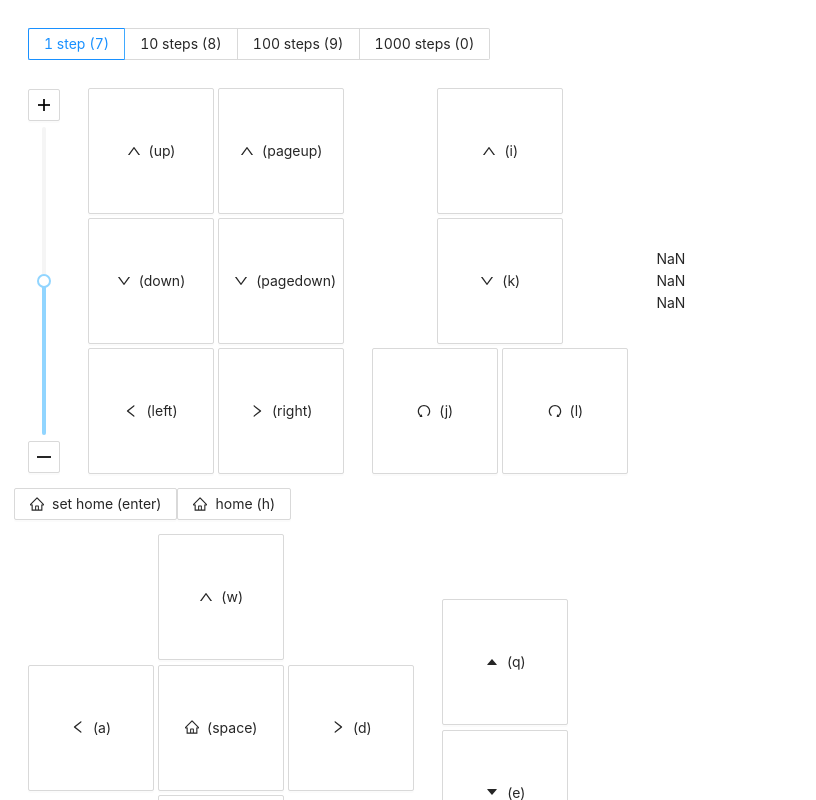
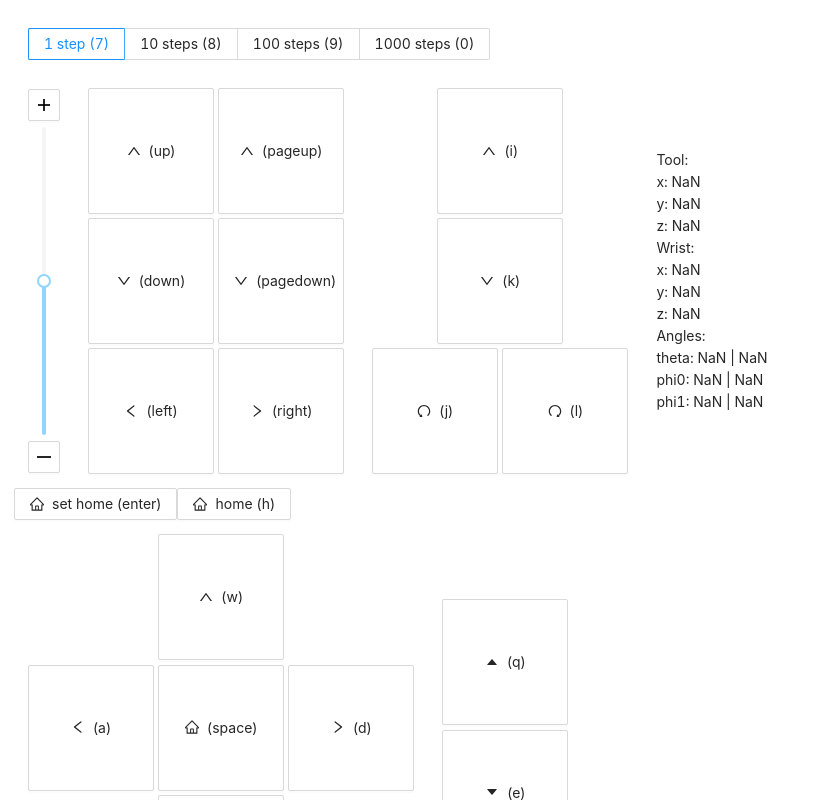
Before and after one commit to mjleehh/cambot, a React app in the folder app/: page / in a window 1280 px wide. Shown: the top 800 px of the page, without its empty margins (0-816 px from the left). Built offline with nearby package versions, Linux system fonts and the light colour scheme; no server answers; what mousetrap would draw is missing.

Commit message:
display some position information for inverse kinematics

```diff
--- a/app/src/api.ts
+++ b/app/src/api.ts
@@ -46,9 +46,9 @@ class Api {
 
     yaw(direction: YawDirection, steps: number, speed: number) {
         if (direction === YawDirection.left) {
-            return axios.post(`/api/calibrate/yaw/left/${steps}/${speed}`)
+            return axios.post(`/api/actuators/step/yaw/left/${steps}/${speed}`)
         } else if (direction === YawDirection.right) {
-            return axios.post(`/api/calibrate/yaw/right/${steps}/${speed}`)
+            return axios.post(`/api/actuators/step/yaw/right/${steps}/${speed}`)
         } else {
             throw 'invalid direction'
         }
@@ -56,9 +56,9 @@ class Api {
 
     lowerVert(direction: PitchDirection, steps: number, speed: number) {
         if (direction === PitchDirection.up) {
-            return axios.post(`/api/calibrate/lv/up/${steps}/${speed}`)
+            return axios.post(`/api/actuators/step/lv/up/${steps}/${speed}`)
         } else if (direction === PitchDirection.down) {
-            return axios.post(`/api/calibrate/lv/down/${steps}/${speed}`)
+            return axios.post(`/api/actuators/step/lv/down/${steps}/${speed}`)
         } else {
             throw 'invalid direction'
         }
@@ -66,9 +66,9 @@ class Api {
 
     upperVert(direction: PitchDirection, steps: number, speed: number) {
         if (direction === PitchDirection.up) {
-            return axios.post(`/api/calibrate/uv/up/${steps}/${speed}`)
+            return axios.post(`/api/actuators/step/uv/up/${steps}/${speed}`)
         } else if (direction === PitchDirection.down) {
-            return axios.post(`/api/calibrate/uv/down/${steps}/${speed}`)
+            return axios.post(`/api/actuators/step/uv/down/${steps}/${speed}`)
         } else {
             throw 'invalid direction'
         }
@@ -76,9 +76,9 @@ class Api {
 
     roll(direction: RollDirection, steps: number, speed: number) {
         if (direction === RollDirection.ccw) {
-            return axios.post(`/api/calibrate/roll/ccw/${steps}/${speed}`)
+            return axios.post(`/api/actuators/step/roll/ccw/${steps}/${speed}`)
         } else if (direction === RollDirection.cw) {
-            return axios.post(`/api/calibrate/roll/cw/${steps}/${speed}`)
+            return axios.post(`/api/actuators/step/roll/cw/${steps}/${speed}`)
         } else {
             throw 'invalid direction'
         }
@@ -86,20 +86,20 @@ class Api {
 
     pitch(direction: PitchDirection, steps: number, speed: number) {
         if (direction === PitchDirection.up) {
-            return axios.post(`/api/calibrate/pitch/up/${steps}/${speed}`)
+            return axios.post(`/api/actuators/step/pitch/up/${steps}/${speed}`)
         } else if (direction === PitchDirection.down) {
-            return axios.post(`/api/calibrate/pitch/down/${steps}/${speed}`)
+            return axios.post(`/api/actuators/step/pitch/down/${steps}/${speed}`)
         } else {
             throw 'invalid direction'
         }
     }
 
-    goHome(): Promise<void> {
-        return axios.post('/api/home')
+    goHome(speed: number): Promise<void> {
+        return axios.post(`/api/home/${speed}`)
     }
 
     setHome(): Promise<void> {
-        return axios.post('/api/calibrate/set-home')
+        return axios.post('/api/actuators/set-home')
     }
 
     async armState(): Promise<ArmState> {
--- a/app/src/components/PositionDisplay.tsx
+++ b/app/src/components/PositionDisplay.tsx
@@ -1,7 +1,7 @@
 import React from 'react'
 import {useSelector} from 'react-redux'
 import {State} from '../reducer'
-import {Position, Rotations} from '../types'
+import {Angles, Position, Rotations} from '../types'
 import _ from 'lodash'
 import {Table} from 'antd'
 
@@ -10,11 +10,24 @@ const style: React.CSSProperties = {
 }
 
 const PositionDisplay: React.FunctionComponent = () => {
-    const {x, y, z} = useSelector<State, Position>(({armState: {position}}) => position)
+    const tool = useSelector<State, Position>(({armState: {toolPosition}}) => toolPosition)
+    const wrist = useSelector<State, Position>(({armState: {wristPosition}}) => wristPosition)
+    const angles = useSelector<State, Angles>(({armState: {inverse}}) => inverse)
+    const rotations = useSelector<State, Rotations>(({armState: {rotations}}) => rotations)
     return <div style={style}>
-        <div>{x}</div>
-        <div>{y}</div>
-        <div>{z}</div>
+        Tool:
+        <div>x: {tool.x}</div>
+        <div>y: {tool.y}</div>
+        <div>z: {tool.z}</div>
+        Wrist:
+        <div>x: {wrist.x}</div>
+        <div>y: {wrist.y}</div>
+        <div>z: {wrist.z}</div>
+        Angles:
+        <div>theta: {angles.theta / Math.PI * 180} | {rotations.yaw.deg} </div>
+        <div>phi0: {angles.phi0 / Math.PI * 180} | {rotations.lowerVert.deg}</div>
+        <div>phi1: {angles.phi1 / Math.PI * 180} | {rotations.upperVert.deg}</div>
+
     </div>
 }
 PositionDisplay.displayName = 'PositionDisplay'
--- a/app/src/reducer.ts
+++ b/app/src/reducer.ts
@@ -31,11 +31,23 @@ function initialState(): State {
                 roll: {deg: NaN, steps: NaN},
                 pitch: {deg: NaN, steps: NaN},
             },
-            position: {
+            toolPosition: {
                 x: NaN,
                 y: NaN,
                 z: NaN,
             },
+            wristPosition: {
+                x: NaN,
+                y: NaN,
+                z: NaN,
+            },
+            inverse: {
+                theta: NaN,
+                phi0: NaN,
+                phi1: NaN,
+                rho: NaN,
+                phi2: NaN,
+            }
         }
     }
 }
--- a/app/src/sagas.ts
+++ b/app/src/sagas.ts
@@ -80,14 +80,13 @@ function* setHomeSaga() {
 }
 
 function* goHomeSaga() {
-    yield call([api, api.goHome])
+    yield call([api, api.goHome], 500)
 }
 
 function* pollArmStateSaga(): any{
     while (true) {
         try {
             const armState = yield call([api, api.armState])
-            console.log(armState)
             yield put(gotArmState(armState))
         } catch (e) {
             console.log('polling positions failed')
@@ -121,10 +120,10 @@ export default function* rootSaga() {
     yield takeEvery(REQUEST_PITCH, pitchSaga)
     yield takeEvery(SET_HOME, setHomeSaga)
     yield takeEvery(GO_HOME, goHomeSaga)
-    //yield fork(pollArmStateSaga)
     yield takeEvery(MOVE_YAW, moveYawSaga)
     yield takeEvery(MOVE_TO, moveToSaga)
     yield takeEvery(REQUEST_MOVE_FORWARD, moveFowardSaga)
     yield takeEvery(REQUEST_MOVE_HORIZONTAL, moveHorizontalSaga)
     yield takeEvery(REQUEST_MOVE_VERTICAL, moveVerticalSaga)
+    yield fork(pollArmStateSaga)
 }
```
Also changed, not shown: app/src/types.ts (+11 -1 lines).
